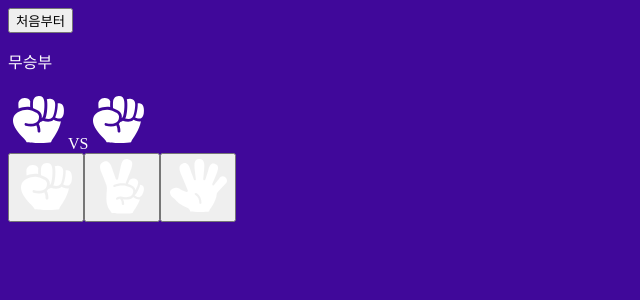
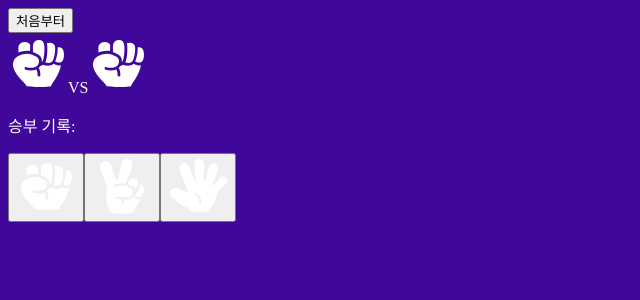
Before and after one commit to PJW980921/rock-scissor-paper, a React (Create React App) app: page / in a window 1280 px wide. Shown: the top 300 px of the page, without its empty margins (0-640 px from the left). Built offline with nearby package versions, Linux system fonts and the light colour scheme.

Commit message:
feat : 승부 기록 기능 구현

```diff
--- a/src/component/App.jsx
+++ b/src/component/App.jsx
@@ -1,8 +1,10 @@
+import { useState } from 'react';
 import Button from './Button';
 import HandButton from './HandButton';
 import HandIcon from './HandIcon';
 import { compareHand, generateRandomHand } from './utils';
-import React, { useState } from 'react';
+
+const INITIAL_VALUE = 'rock';
 
 function getResult(me, other) {
   const comparison = compareHand(me, other);
@@ -12,29 +14,33 @@ function getResult(me, other) {
 }
 
 function App() {
-const [hand , setHand] = useState('rock');
-const [otherHand , setOtherHand] = useState('rock');
+  const [hand, setHand] = useState(INITIAL_VALUE);
+  const [otherHand, setOtherHand] = useState(INITIAL_VALUE);
+  const [gameHistory, setGameHistory] = useState([]);
 
   const handleButtonClick = (nextHand) => {
     const nextOtherHand = generateRandomHand();
+    const nextHistoryItem = getResult(nextHand, nextOtherHand);
     setHand(nextHand);
     setOtherHand(nextOtherHand);
+    setGameHistory([...gameHistory, nextHistoryItem]);
   };
 
   const handleClearClick = () => {
-    setHand('rock');
-    setOtherHand('rock');
+    setHand(INITIAL_VALUE);
+    setOtherHand(INITIAL_VALUE);
+    setGameHistory([]);
   };
 
   return (
     <div>
       <Button onClick={handleClearClick}>처음부터</Button>
-      <p>{getResult(hand, otherHand)}</p>
       <div>
         <HandIcon value={hand} />
         VS
         <HandIcon value={otherHand} />
       </div>
+      <p>승부 기록: {gameHistory.join(', ')}</p>
       <div>
         <HandButton value="rock" onClick={handleButtonClick} />
         <HandButton value="scissor" onClick={handleButtonClick} />
```
